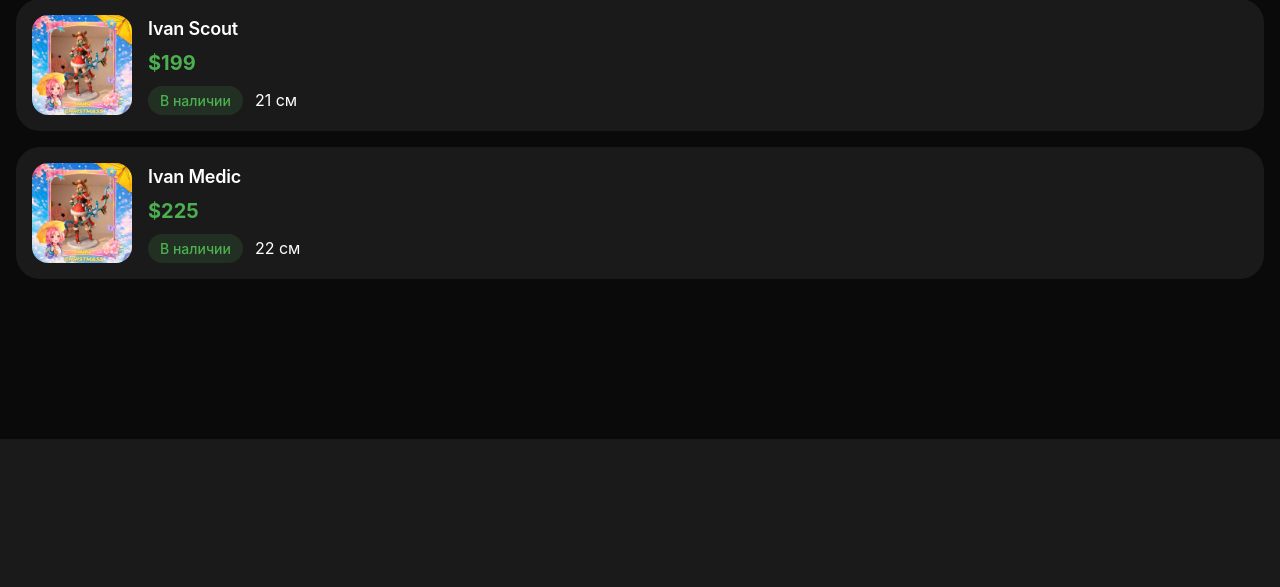
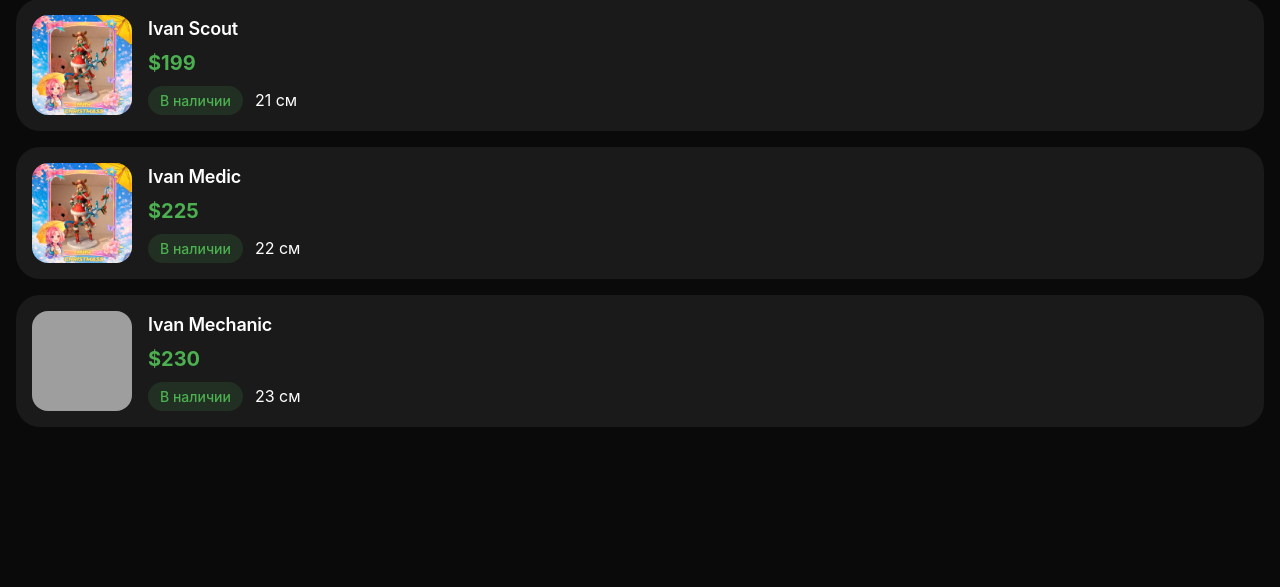
Before and after one commit to Weulon/Portfolio, a FastAPI app: page /collection/robot-ivan in a window 1280 px wide. Shown: the part 941-1528 px from the top of the page. Before the commit the page ends 1380 px from the top, so only its background shows below. Run offline with FastAPI, Linux system fonts and the light colour scheme; some libraries are stand-ins or nearby versions; grey boxes are pictures that could not be loaded.

Commit message:
Удалена надпись NEW из меню и главной страницы

```diff
--- a/app/data.py
+++ b/app/data.py
@@ -211,6 +211,22 @@ figures = [
     }
     ,
     {
+        "id": "ri-007",
+        "collection_id": "robot-ivan",
+        "title": "Ivan Mechanic",
+        "price": "$230",
+        "status": "available",
+        "status_text": "В наличии",
+        "description": "Механик Иван — мастер на все руки, с инструментами и подвижными деталями. Лимитированная серия.",
+        "size": "23 см",
+        "material": "Металл, пластик",
+        "images": [
+            "/static/images/ivan-mechanic-1.jpg"
+        ],
+        "is_available": True
+    }
+    ,
+    {
         "id": "na-001",
         "collection_id": "neo-automatons",
         "title": "Prototype A1",
--- a/app/templates/base.html
+++ b/app/templates/base.html
@@ -139,7 +139,6 @@
         {% block header %}
         <header class="header">
             {% if request.url.path == '/' %}
-                <div class="header-badge">NEW</div>
                 <h1>Наши коллекции</h1>
             {% endif %}
         </header>
```
Also changed, not shown: docs/collection/robot-ivan.html (+0 -13 lines).
